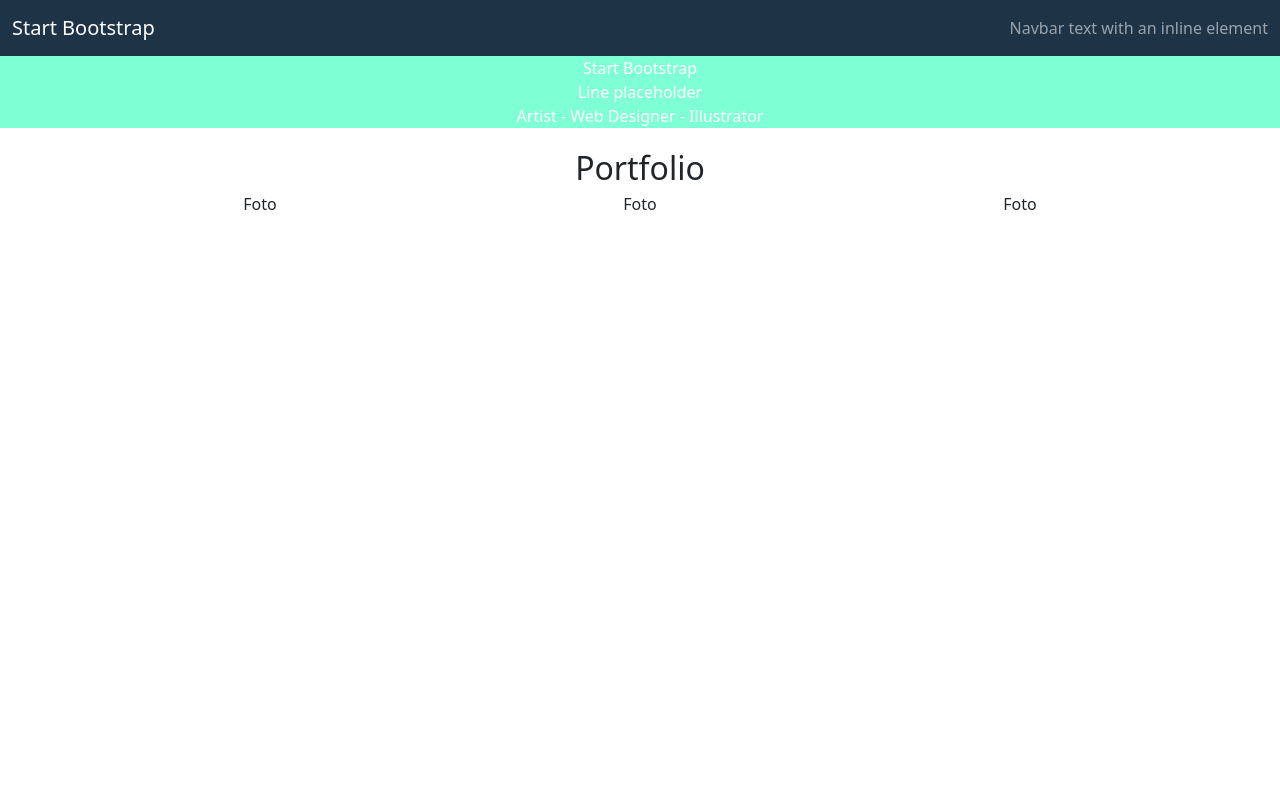
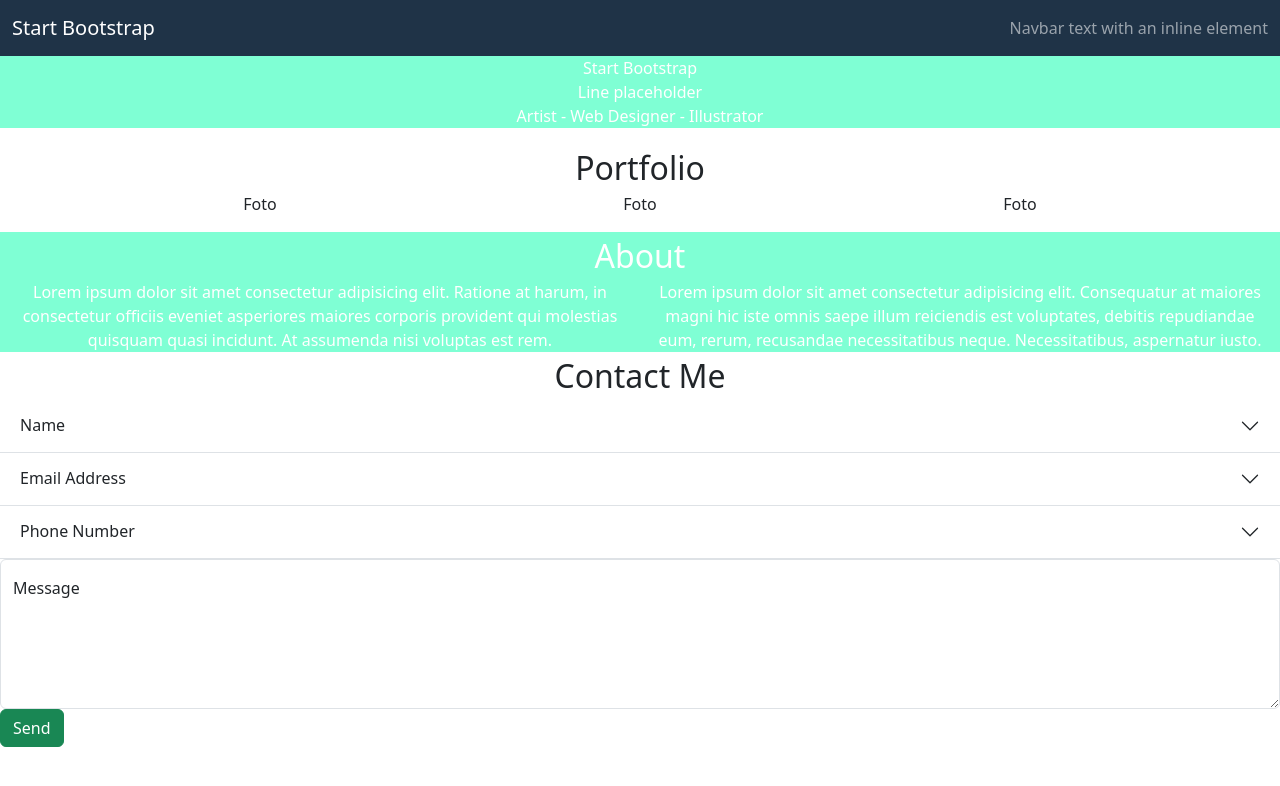
Before and after one commit to DanieleTrippodo/html-css-bootstrap-freelancer, a plain HTML site: page Esercizio Bootstrap/index.html in a window 1280 px wide. Drawn offline with nearby package versions, Linux system fonts and the light colour scheme.

Commit message:
Added About section and FAQ

```diff
--- a/Esercizio Bootstrap/index.html
+++ b/Esercizio Bootstrap/index.html
@@ -72,12 +72,10 @@
 
 
 
-
+          <!-- #sezione con immagini -->
           <!-- riga di 12 Bootstrap -->
           <div class="container text-center my-3">
-
               <div class="row">
-
                 <div class="col-12" style="font-size: xx-large;">
                   Portfolio <!-- titolo-->
                 </div>
@@ -94,8 +92,82 @@
                     Foto <!-- terzo elemento -->
                 </div>
               </div>
+            </div>
 
+
+
+
+            <!-- # sezione ABOUT -->
+            <div class="container-fluid text-center my_background_green">
+                <div class="row">
+                    <div class="col-12 text-center" style="font-size: xx-large;">
+                        About <!-- titolo-->
+                    </div>
+
+                  <div class="col">
+                    Lorem ipsum dolor sit amet consectetur adipisicing elit. Ratione at harum, in consectetur officiis eveniet asperiores maiores corporis provident qui molestias quisquam quasi incidunt. At assumenda nisi voluptas est rem.
+                  </div>
+                  <div class="col">
+                    Lorem ipsum dolor sit amet consectetur adipisicing elit. Consequatur at maiores magni hic iste omnis saepe illum reiciendis est voluptates, debitis repudiandae eum, rerum, recusandae necessitatibus neque. Necessitatibus, aspernatur iusto.
+                  </div>
+                </div>
             </div>
+
+
+
+
+            <!-- # sezione FAQ oppure Contact Me -->
+            <div class="accordion accordion-flush" id="accordionFlushExample">
+                <div class="col-12 text-center" style="font-size: xx-large;">
+                    Contact Me <!-- titolo-->
+                </div>
+                <div class="accordion-item">
+                  <h2 class="accordion-header">
+                    <button class="accordion-button collapsed" type="button" data-bs-toggle="collapse" data-bs-target="#flush-collapseOne" aria-expanded="false" aria-controls="flush-collapseOne">
+                      Name
+                    </button>
+                  </h2>
+                  <div id="flush-collapseOne" class="accordion-collapse collapse" data-bs-parent="#accordionFlushExample">
+                    <div class="accordion-body">Placeholder content for this accordion, which is intended to demonstrate the <code>.accordion-flush</code> class. This is the first item's accordion body.</div>
+                  </div>
+                </div>
+
+
+                <div class="accordion-item">
+                  <h2 class="accordion-header">
+                    <button class="accordion-button collapsed" type="button" data-bs-toggle="collapse" data-bs-target="#flush-collapseTwo" aria-expanded="false" aria-controls="flush-collapseTwo">
+                      Email Address
+                    </button>
+                  </h2>
+                  <div id="flush-collapseTwo" class="accordion-collapse collapse" data-bs-parent="#accordionFlushExample">
+                    <div class="accordion-body">Placeholder content for this accordion, which is intended to demonstrate the <code>.accordion-flush</code> class. This is the second item's accordion body. Let's imagine this being filled with some actual content.</div>
+                  </div>
+                </div>
+
+
+                <div class="accordion-item">
+                  <h2 class="accordion-header">
+                    <button class="accordion-button collapsed" type="button" data-bs-toggle="collapse" data-bs-target="#flush-collapseThree" aria-expanded="false" aria-controls="flush-collapseThree">
+                      Phone Number
+                    </button>
+                  </h2>
+                  <div id="flush-collapseThree" class="accordion-collapse collapse" data-bs-parent="#accordionFlushExample">
+                    <div class="accordion-body">Placeholder content for this accordion, which is intended to demonstrate the <code>.accordion-flush</code> class. This is the third item's accordion body. Nothing more exciting happening here in terms of content, but just filling up the space to make it look, at least at first glance, a bit more representative of how this would look in a real-world application.</div>
+                  </div>
+                </div>
+
+
+                <!-- Sezione commenti -->
+                <div class="form-floating">
+                    <textarea class="form-control" placeholder="Leave a comment here" id="floatingTextarea2" style="height: 150px"></textarea>
+                    <label for="floatingTextarea2">Message</label>
+                </div>
+
+                <!-- bottone per inviare il commento -->
+                <button type="button" class="btn btn-success">Send</button>
+
+              </div>
+
 
 
     </main>
```
